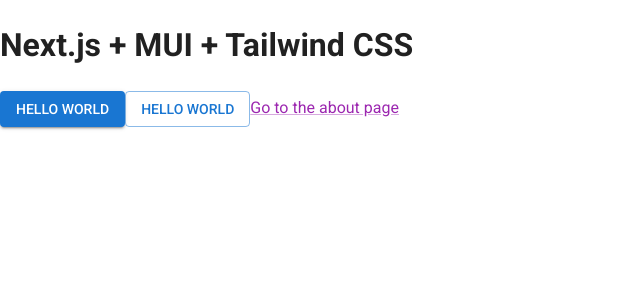
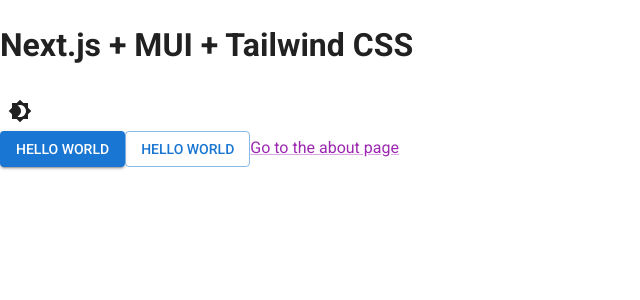
Before and after one commit to castle2668/nextjs-15-starter-kit, a Next.js app: page / in a window 1280 px wide. Shown: the top 300 px of the page, without its empty margins (0-640 px from the left). Built offline with nearby package versions, Linux system fonts and the light colour scheme; what @mui/material-nextjs would draw is missing.

Commit message:
feat: implement dark mode theme switching
- Add ThemeContext for managing theme state
- Create ThemeToggle component for manual theme switching
- Update theme configuration to support both light and dark modes
- Add theme persistence using localStorage
- Modify global CSS for dark mode styles

```diff
--- a/src/app/globals.css
+++ b/src/app/globals.css
@@ -7,11 +7,9 @@
   --foreground: #171717;
 }
 
-@media (prefers-color-scheme: dark) {
-  :root {
-    --background: #0a0a0a;
-    --foreground: #ededed;
-  }
+:root.dark {
+  --background: #0a0a0a;
+  --foreground: #ededed;
 }
 
 body {
--- a/src/app/layout.tsx
+++ b/src/app/layout.tsx
@@ -1,7 +1,6 @@
-import theme from '@/theme'
+import { ThemeWrapper } from '@/components/ThemeWrapper'
+import { ThemeProvider } from '@/contexts/ThemeContext'
 import { AppRouterCacheProvider } from '@mui/material-nextjs/v15-appRouter'
-import CssBaseline from '@mui/material/CssBaseline'
-import { ThemeProvider } from '@mui/material/styles'
 import { Roboto } from 'next/font/google'
 
 import './globals.css'
@@ -18,9 +17,8 @@
     <html lang="zh-TW">
       <body id="__next" className={roboto.variable}>
         <AppRouterCacheProvider options={{ enableCssLayer: true }}>
-          <ThemeProvider theme={theme}>
-            <CssBaseline />
-            {props.children}
+          <ThemeProvider>
+            <ThemeWrapper>{props.children}</ThemeWrapper>
           </ThemeProvider>
         </AppRouterCacheProvider>
       </body>
--- a/src/app/page.tsx
+++ b/src/app/page.tsx
@@ -1,5 +1,6 @@
 'use client'
 
+import { ThemeToggle } from '@/components/ThemeToggle'
 import { Link } from '@mui/material'
 import Button from '@mui/material/Button'
 import NextLink from 'next/link'
@@ -7,7 +8,10 @@
 export default function Home() {
   return (
     <main className="min-h-screen p-8">
-      <h1 className="mb-4 text-3xl font-bold">Next.js + MUI + Tailwind CSS</h1>
+      <div className="mb-4 flex items-center justify-between">
+        <h1 className="text-3xl font-bold">Next.js + MUI + Tailwind CSS</h1>
+        <ThemeToggle />
+      </div>
       <Button variant="contained" className="bg-blue-500">
         Hello World
       </Button>
--- /dev/null
+++ b/src/components/ThemeToggle.tsx
@@ -0,0 +1,16 @@
+'use client'
+
+import { useTheme } from '@/contexts/ThemeContext'
+import Brightness4Icon from '@mui/icons-material/Brightness4'
+import Brightness7Icon from '@mui/icons-material/Brightness7'
+import { IconButton } from '@mui/material'
+
+export function ThemeToggle() {
+  const { theme, toggleTheme } = useTheme()
+
+  return (
+    <IconButton onClick={toggleTheme} color="inherit">
+      {theme === 'dark' ? <Brightness7Icon /> : <Brightness4Icon />}
+    </IconButton>
+  )
+}
--- /dev/null
+++ b/src/components/ThemeWrapper.tsx
@@ -0,0 +1,17 @@
+'use client'
+
+import { useTheme } from '@/contexts/ThemeContext'
+import { darkTheme, lightTheme } from '@/theme'
+import CssBaseline from '@mui/material/CssBaseline'
+import { ThemeProvider as MUIThemeProvider } from '@mui/material/styles'
+
+export function ThemeWrapper({ children }: { children: React.ReactNode }) {
+  const { theme } = useTheme()
+
+  return (
+    <MUIThemeProvider theme={theme === 'light' ? lightTheme : darkTheme}>
+      <CssBaseline />
+      {children}
+    </MUIThemeProvider>
+  )
+}
--- /dev/null
+++ b/src/contexts/ThemeContext.tsx
@@ -0,0 +1,56 @@
+'use client'
+
+import { createContext, useContext, useEffect, useState } from 'react'
+
+type Theme = 'light' | 'dark'
+
+interface ThemeContextType {
+  theme: Theme
+  toggleTheme: () => void
+}
+
+const ThemeContext = createContext<ThemeContextType | undefined>(undefined)
+
+export function ThemeProvider({ children }: { children: React.ReactNode }) {
+  const [theme, setTheme] = useState<Theme>('light')
+
+  useEffect(() => {
+    // 從 localStorage 讀取主題設置
+    const savedTheme = localStorage.getItem('theme') as Theme
+    // 如果沒有保存的主題，則使用系統偏好
+    if (!savedTheme) {
+      const prefersDark = window.matchMedia(
+        '(prefers-color-scheme: dark)'
+      ).matches
+      setTheme(prefersDark ? 'dark' : 'light')
+      return
+    }
+    setTheme(savedTheme)
+  }, [])
+
+  useEffect(() => {
+    // 當主題改變時，更新 document 的 class
+    document.documentElement.classList.remove('light', 'dark')
+    document.documentElement.classList.add(theme)
+    // 保存到 localStorage
+    localStorage.setItem('theme', theme)
+  }, [theme])
+
+  const toggleTheme = () => {
+    setTheme(prev => (prev === 'light' ? 'dark' : 'light'))
+  }
+
+  return (
+    <ThemeContext.Provider value={{ theme, toggleTheme }}>
+      {children}
+    </ThemeContext.Provider>
+  )
+}
+
+export function useTheme() {
+  const context = useContext(ThemeContext)
+  if (context === undefined) {
+    throw new Error('useTheme must be used within a ThemeProvider')
+  }
+  return context
+}
--- a/src/theme.ts
+++ b/src/theme.ts
@@ -2,7 +2,7 @@
 
 import { createTheme } from '@mui/material/styles'
 
-const theme = createTheme({
+const lightTheme = createTheme({
   cssVariables: true,
   palette: {
     mode: 'light',
@@ -10,22 +10,16 @@
   typography: {
     fontFamily: 'var(--font-roboto)',
   },
-  components: {
-    MuiAlert: {
-      styleOverrides: {
-        root: {
-          variants: [
-            {
-              props: { severity: 'info' },
-              style: {
-                backgroundColor: '#60a5fa',
-              },
-            },
-          ],
-        },
-      },
-    },
+})
+
+const darkTheme = createTheme({
+  cssVariables: true,
+  palette: {
+    mode: 'dark',
+  },
+  typography: {
+    fontFamily: 'var(--font-roboto)',
   },
 })
 
-export default theme
+export { lightTheme, darkTheme }
```
